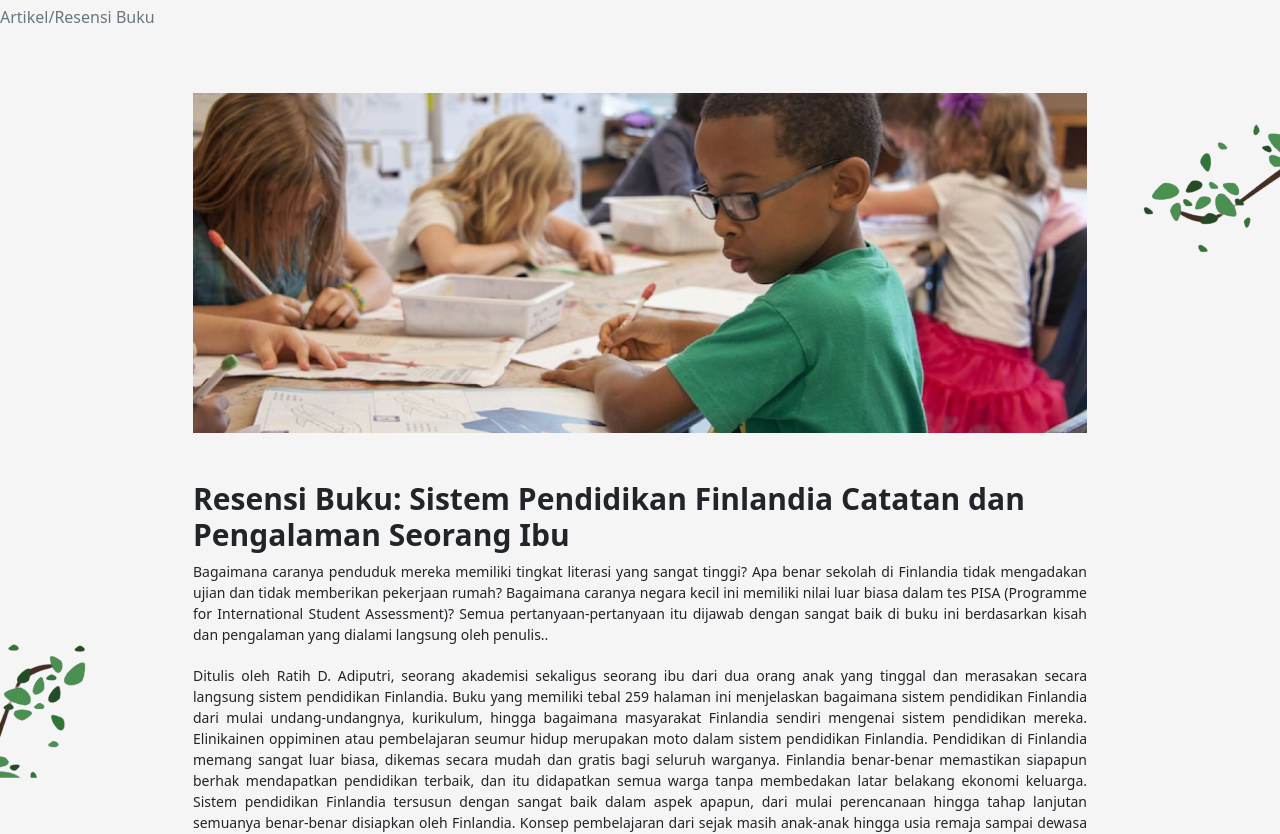
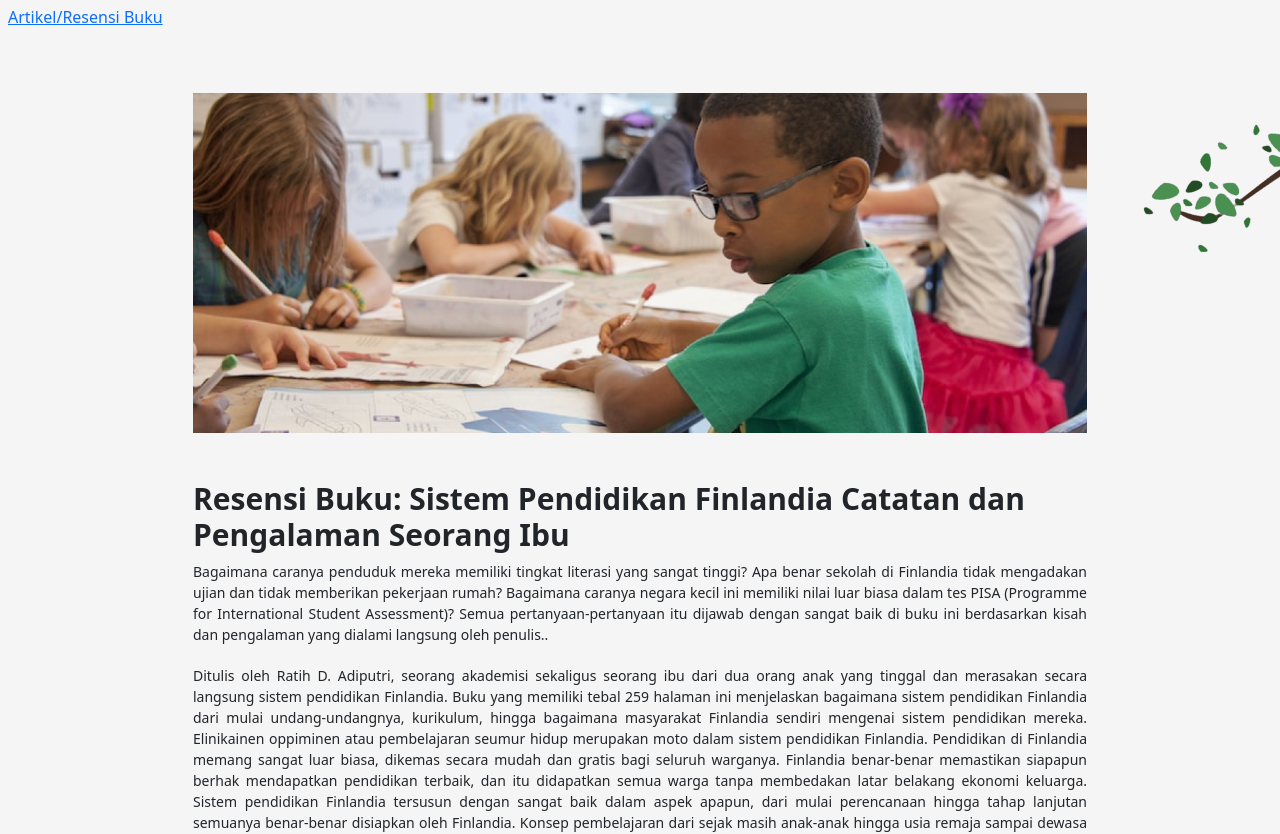
Before and after one commit to Seventeen-Academy/1.group-project, a plain HTML site: page pages/detail-artikel.html in a window 1280 px wide. Shown: the part 322-1156 px from the top of the page. Drawn offline with Linux system fonts and the light colour scheme.

Commit message:
add detail

```diff
--- a/assets/css/style-detail-artikel.css
+++ b/assets/css/style-detail-artikel.css
@@ -81,6 +81,9 @@ body {
     margin-right: 0;
   }
 
+#breadcrumb ol li a {
+    padding: 0px 8px;
+  }
 /* content */
 
 .content h2 {
@@ -95,7 +98,7 @@ body {
 #ranting {
     position: absolute;
     left: 0;
-    bottom: -300px;
+    margin-top: -160px;
 }
 
 /* footer */
--- a/pages/detail-artikel.html
+++ b/pages/detail-artikel.html
@@ -26,19 +26,9 @@
         <nav class="navbar navbar-expand-lg bg-body-tertiary">
           <div class="container-fluid">
             <a class="navbar-brand" href="#">
-              <img
-                src="https://i.ibb.co/Qn7fNyZ/Logo.png"
-                alt="Logo"
-                class="d-inline-block align-text-top"/>
+              <img src="https://i.ibb.co/Qn7fNyZ/Logo.png" alt="Logo" class="d-inline-block align-text-top" />
             </a>
-            <button
-              class="navbar-toggler"
-              type="button"
-              data-bs-toggle="collapse"
-              data-bs-target="#navbarNav"
-              aria-controls="navbarNav"
-              aria-expanded="false"
-              aria-label="Toggle navigation">
+            <button class="navbar-toggler" type="button" data-bs-toggle="collapse" data-bs-target="#navbarNav" aria-controls="navbarNav" aria-expanded="false" aria-label="Toggle navigation">
               <span class="navbar-toggler-icon"></span>
             </button>
             <div class="collapse navbar-collapse" id="navbarNav">
@@ -50,20 +40,18 @@
                   <a class="nav-link color-dark" href="#">Kelas</a>
                 </li>
                 <li class="nav-item mx-2">
-                  <a class="nav-link active" aria-current="pages" href="/pages/artikel.html">Artikel</a>
+                  <a class="nav-link active" aria-current="page" href="/pages/artikel.html">Artikel</a>
                 </li>
                 <li class="nav-item mx-2">
                   <a class="nav-link color-dark" href="#">Tentang Kami</a>
                 </li>
               </ul>
-              <div
-                class="btn-wrapper mx-auto d-flex align-items-center poppins-medium me-2">
+              <div class="btn-wrapper mx-auto d-flex align-items-center poppins-medium me-2">
                 <div class="btn btn-signin">
                   <a href="/pages/login.html" class="color-dark">Sign In</a>
                 </div>
                 <div class="btn-wrapper">
-                  <button
-                    class="btn btn-signup bgr-alternative color-light rounded">
+                  <button class="btn btn-signup bgr-alternative color-light rounded">
                     <a href="/pages/register.html"> Sign Up</a>
                   </button>
                 </div>
@@ -73,11 +61,16 @@
         </nav>
       </header>
     </div>
-    <nav aria-label="breadcrumb">
+
+
+      <nav aria-label="breadcrumb" id="breadcrumb">
       <ol class="breadcrumb">
-        <li class="breadcrumb-item active" aria-current="page" href="/pages/artikel.html">Artikel/Resensi Buku</li>
+        <li class="breadcrumb-item"><a href="/pages/artikel.html">Artikel/Resensi Buku</a></li>
       </ol>
     </nav>
+    </div>
+
+
     <div class="container">
       <div class="row">
         <div class="col-md-1">
@@ -162,8 +155,7 @@
                   ><div class="social-media-wrapper">
                     <img src="../assets/icons/youtube.svg" />
                     <span class="ms-2">Seventeen Academy</span>
-                  </div></a
-                >
+                  </div></a>
               </li>
             </ul>
           </div>
```
Also changed, not shown: index.html (+1 -1 lines).
